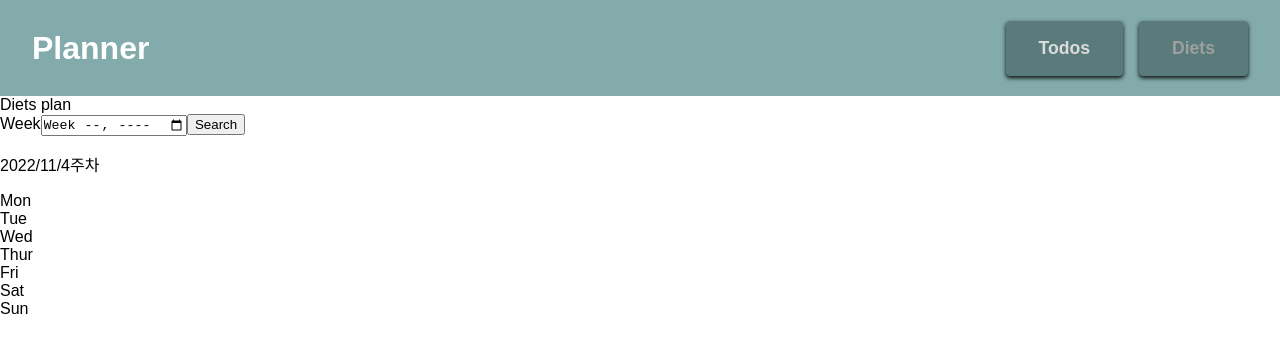
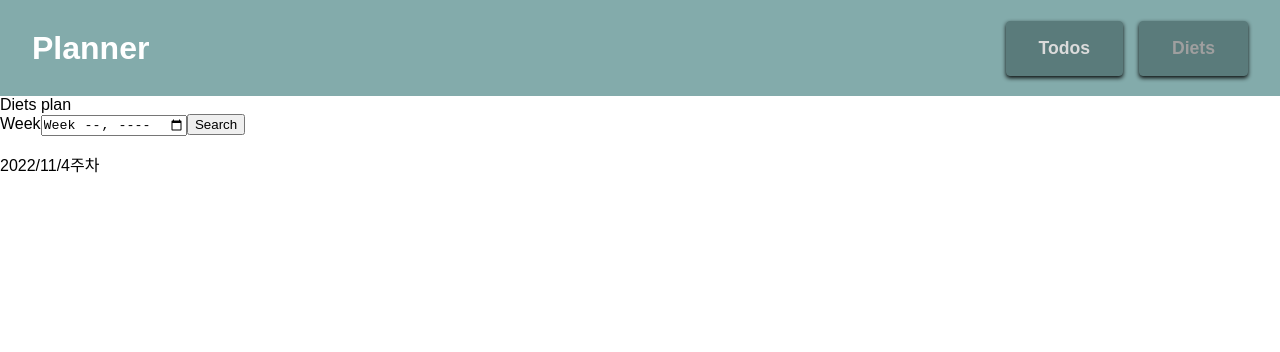
Before and after one commit to jeehee1/todos-react-app, a React (Create React App) app: page /diets in a window 1280 px wide. Shown: the top 352 px of the page. Built offline with nearby package versions, Linux system fonts and the light colour scheme; the HTML template or start-up script is replaced by a standard one.

Commit message:
add DailyDiet component

```diff
--- /dev/null
+++ b/src/components/diets/DailyDiet.js
@@ -0,0 +1,7 @@
+const DailyDiet = (props) => {
+return (<div>
+    <li>{props.diet.date}</li>
+</div>)
+}
+
+export default DailyDiet;
--- a/src/components/diets/WeeklyDiet.js
+++ b/src/components/diets/WeeklyDiet.js
@@ -1,21 +1,30 @@
 import { Fragment, useContext } from "react";
 import { DietContext } from "../../store/diet-context";
 import SearchDiet from "./SearchDiet";
+import DailyDiet from "./DailyDiet";
 
 const WeeklyDiet = () => {
   const dietCtx = useContext(DietContext);
-  console.log(dietCtx.diet);
+  const weeklyDiet = dietCtx.diet;
+  console.log(weeklyDiet);
+  const dailyDiet = [];
+  for (const key in weeklyDiet) {
+    if (key !== "id") {
+      const dietObj = { date: key, ...weeklyDiet[key] };
+      dailyDiet.push(dietObj);
+    }
+  }
+
+  console.log(dailyDiet);
   return (
     <Fragment>
       <SearchDiet />
       <p>2022/11/4주차</p>
-      <div>Mon</div>
-      <div>Tue</div>
-      <div>Wed</div>
-      <div>Thur</div>
-      <div>Fri</div>
-      <div>Sat</div>
-      <div>Sun</div>
+      <ul>
+        {dailyDiet.map((diet) => (
+          <DailyDiet diet={diet}>{diet.date}</DailyDiet>
+        ))}
+      </ul>
     </Fragment>
   );
 };
--- a/src/store/diet-context.js
+++ b/src/store/diet-context.js
@@ -7,7 +7,7 @@ const DUMMY_DIET = {
   },
   "2022-W47": {
     Mon: { Breakfast: "Pancakes", Lunch: "Cheese Toastie" },
-    Wed: { Dinner: "Chicken Salad" },
+    Tue: { Dinner: "Chicken Salad" },
   },
 };
 
```
